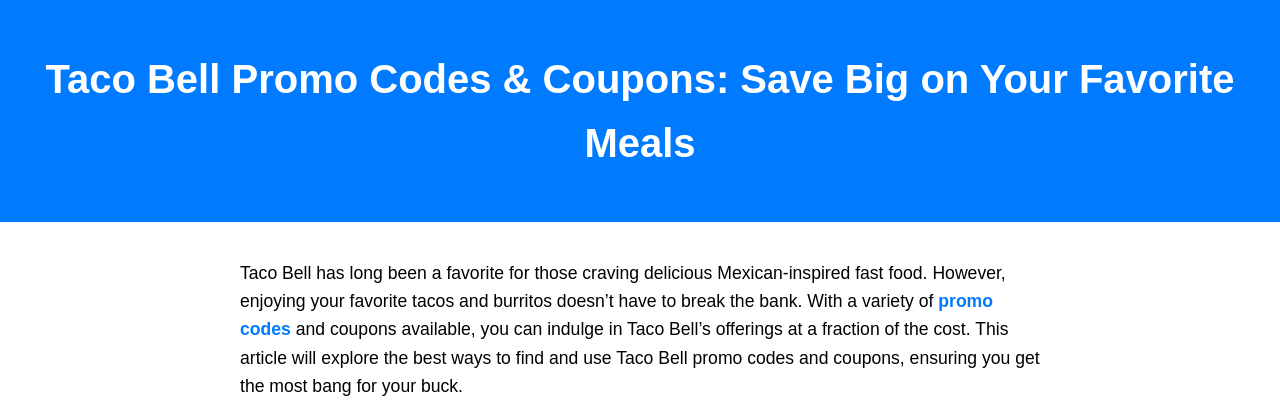
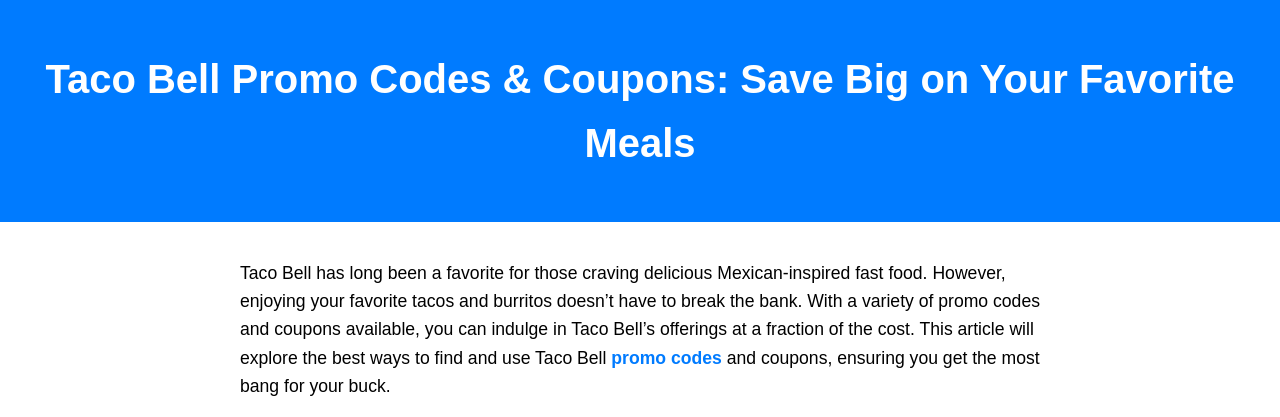
Before and after one commit to itsleewong/menuprices, a plain HTML site: page index.html in a window 1280 px wide. Shown: the top 417 px of the page. Drawn offline with Linux system fonts and the light colour scheme; grey boxes are pictures that could not be loaded.

Commit message:
Update index.html

```diff
--- a/index.html
+++ b/index.html
@@ -49,7 +49,7 @@
     <h1>Taco Bell Promo Codes & Coupons: Save Big on Your Favorite Meals</h1>
    </header>
   <main>
-<p>Taco Bell has long been a favorite for those craving delicious Mexican-inspired fast food. However, enjoying your favorite tacos and burritos doesn’t have to break the bank. With a variety of <a href="https://tacobellmenuprices.us/promo-codes/">promo codes</a> and coupons available, you can indulge in Taco Bell’s offerings at a fraction of the cost. This article will explore the best ways to find and use Taco Bell promo codes and coupons, ensuring you get the most bang for your buck.</p>
+<p>Taco Bell has long been a favorite for those craving delicious Mexican-inspired fast food. However, enjoying your favorite tacos and burritos doesn’t have to break the bank. With a variety of promo codes and coupons available, you can indulge in Taco Bell’s offerings at a fraction of the cost. This article will explore the best ways to find and use Taco Bell <a href="https://tacobellmenuprices.us/promo-codes/">promo codes</a> and coupons, ensuring you get the most bang for your buck.</p>
 
 
 <div style="text-align: center;">
```
